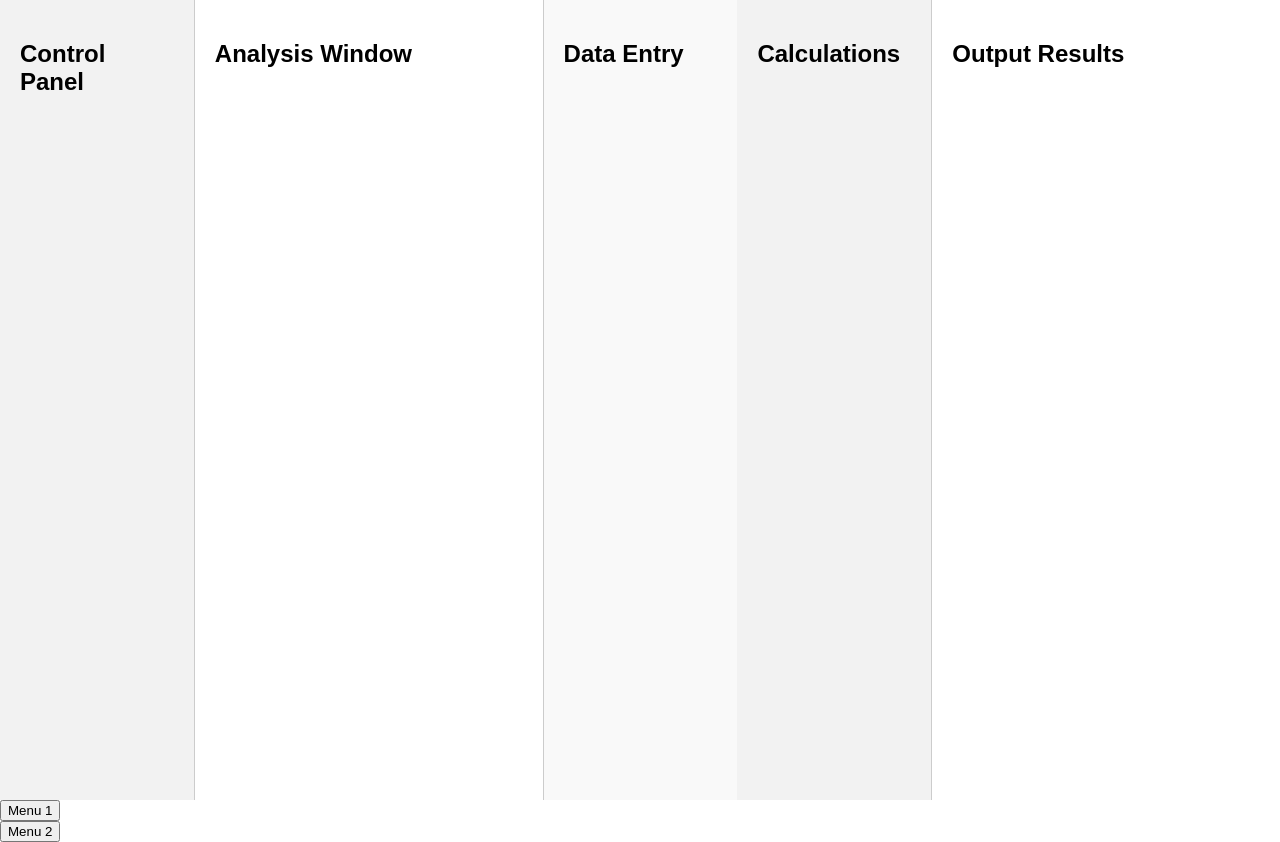
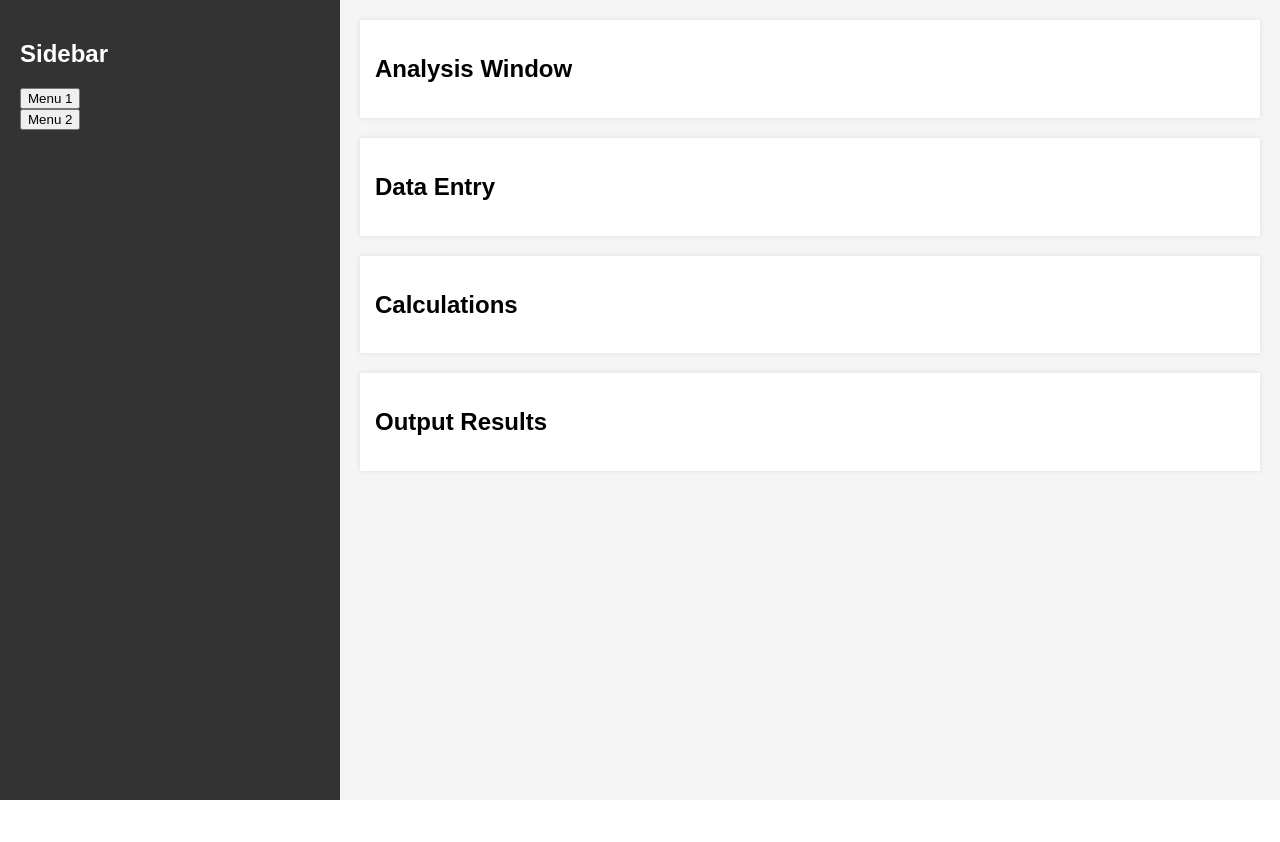
Before and after one commit to saki789/Tester, a plain HTML site: page index.html in a window 1280 px wide. After the commit the page ends 800 px from the top, so only its background shows below. Drawn offline with Linux system fonts and the light colour scheme.

Commit message:
Update index.html

```diff
--- a/index.html
+++ b/index.html
@@ -13,35 +13,24 @@
             min-height: 100vh;
         }
 
-        .control-panel {
+        .sidebar {
             flex: 1;
-            background-color: #f2f2f2;
+            background-color: #333;
+            color: white;
             padding: 20px;
         }
 
-        .analysis-window {
-            flex: 2;
+        .content {
+            flex: 3;
             padding: 20px;
-            border-left: 1px solid #ccc;
-            border-right: 1px solid #ccc;
+            background-color: #f5f5f5;
         }
 
-        .data-entry {
-            flex: 1;
-            background-color: #f9f9f9;
-            padding: 20px;
-        }
-
-        .calculations {
-            flex: 1;
-            padding: 20px;
-            background-color: #f2f2f2;
-        }
-
-        .output-results {
-            flex: 2;
-            padding: 20px;
-            border-left: 1px solid #ccc;
+        .section {
+            margin-bottom: 20px;
+            padding: 15px;
+            background-color: white;
+            box-shadow: 0 0 5px rgba(0, 0, 0, 0.1);
         }
 
         .menu {
@@ -59,29 +48,8 @@
 </head>
 <body>
     <div class="app-container">
-        <div class="control-panel">
-            <h2>Control Panel</h2>
-            <!-- Control panel content here -->
-        </div>
-        <div class="analysis-window">
-            <h2>Analysis Window</h2>
-            <!-- Analysis window content here -->
-        </div>
-        <div class="data-entry">
-            <h2>Data Entry</h2>
-            <!-- Data entry content here -->
-        </div>
-        <div class="calculations">
-            <h2>Calculations</h2>
-            <!-- Calculations content here -->
-        </div>
-        <div class="output-results">
-            <h2>Output Results</h2>
-            <!-- Output results content here -->
-        </div>
-    </div>
-
-    <!-- Dropdown menus -->
+        <div class="sidebar">
+            <h2>Sidebar</h2>
             <div class="dropdown">
                 <button>Menu 1</button>
                 <div class="menu">
@@ -90,7 +58,6 @@
                     <a href="#">Option 3</a>
                 </div>
             </div>
-
             <div class="dropdown">
                 <button>Menu 2</button>
                 <div class="menu">
@@ -99,5 +66,25 @@
                     <a href="#">Option C</a>
                 </div>
             </div>
+        </div>
+        <div class="content">
+            <div class="section">
+                <h2>Analysis Window</h2>
+                <!-- Analysis window content here -->
+            </div>
+            <div class="section">
+                <h2>Data Entry</h2>
+                <!-- Data entry content here -->
+            </div>
+            <div class="section">
+                <h2>Calculations</h2>
+                <!-- Calculations content here -->
+            </div>
+            <div class="section">
+                <h2>Output Results</h2>
+                <!-- Output results content here -->
+            </div>
+        </div>
+    </div>
 </body>
 </html>
```
Lines whose indentation alone changed are shown as unchanged.
